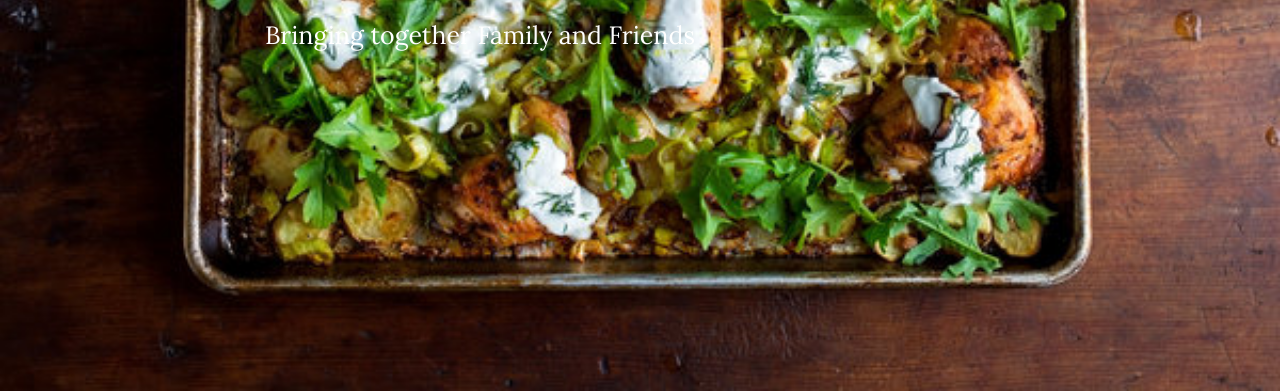
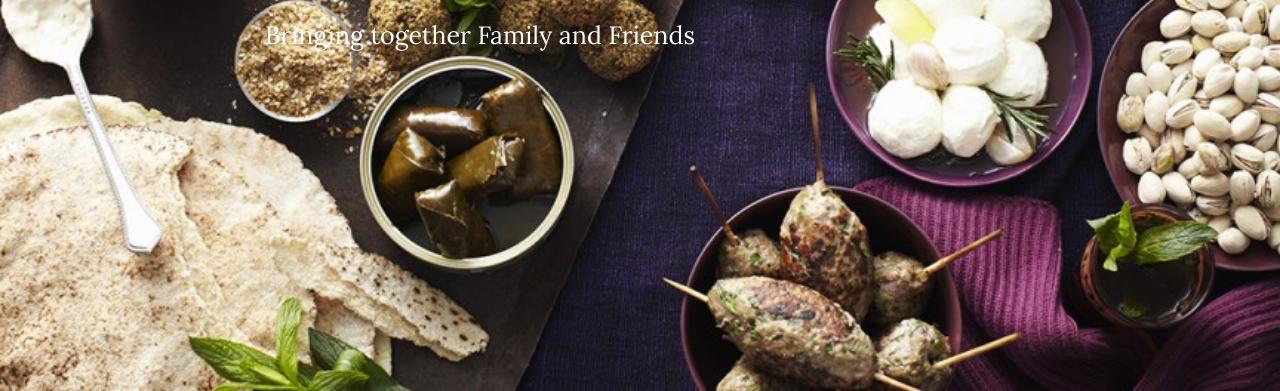
Before and after one commit to anazacooking/anazacooking.github.io, a plain HTML site: page index.html in a window 1280 px wide. Shown: the part 409-800 px from the top of the page. Drawn offline with nearby package versions, Linux system fonts and the light colour scheme.

Commit message:
Temp 3
Just throwing something up

```diff
--- a/css/grayscale.css
+++ b/css/grayscale.css
@@ -127,7 +127,7 @@ a:focus {
     padding: 100px 0;
     text-align: left;
     color: #fff;
-    background: url(../img/dark.jpg) no-repeat bottom center scroll;
+    background: url(../img/spices.jpg) no-repeat bottom center scroll;
     background-color: #000;
     -webkit-background-size: cover;
     -moz-background-size: cover;
```
